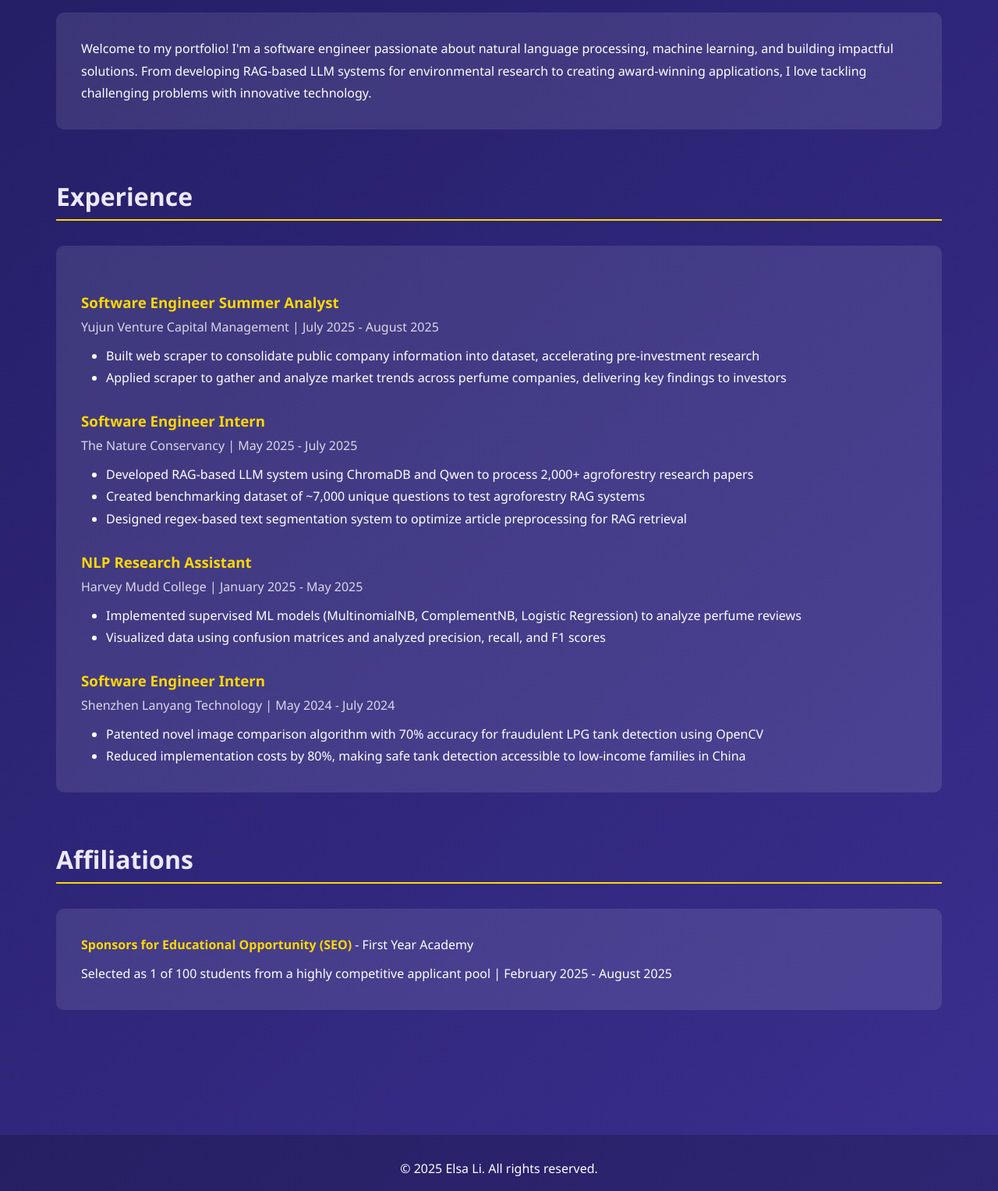
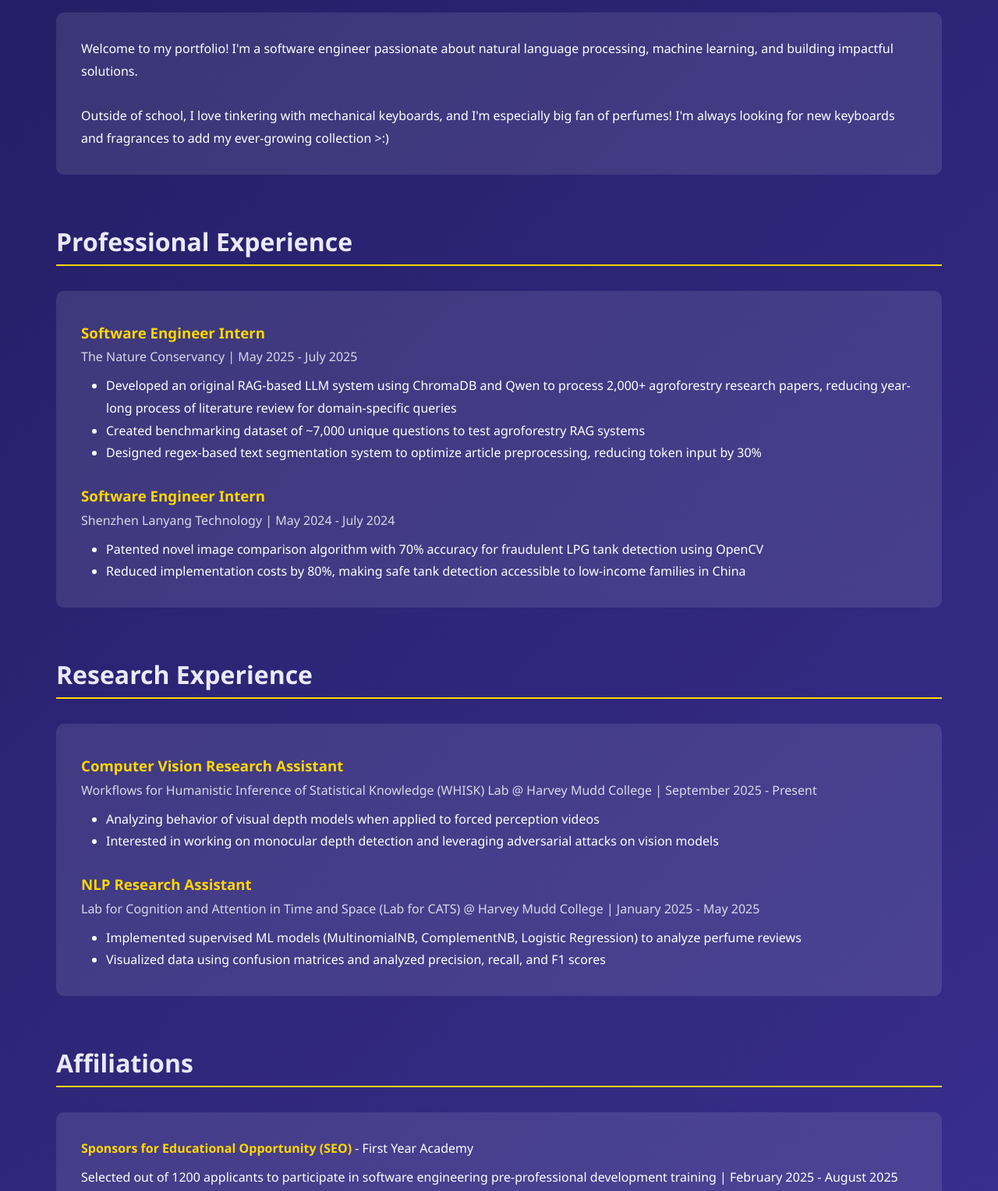
Before and after one commit to elsali123/elsali123.github.io, a plain HTML site: page index.html in a window 1280 px wide. Shown: the part 620-2147 px from the top of the page at 78% size. Drawn offline with Linux system fonts and the light colour scheme.

Commit message:
moved projects and experiences, added lfcats + whisk

```diff
--- a/index.html
+++ b/index.html
@@ -274,7 +274,7 @@
             <img class = "profile-image" src="profile.jpg" alt="Elsa Li" class="profile-image">
             <div>
                 <h1>Elsa Li</h1>
-                <p class="subtitle">Undergraduate Computer Science and Math @ Harvey Mudd College</p>
+                <p class="subtitle">Sophomore Computer Science and Math Student @ Harvey Mudd College</p>
             </div>
         </div>
     </header>
@@ -291,33 +291,26 @@
             <section class="section">
                 <h2>Welcome</h2>
                 <div class="about-content">
-                    <p>Welcome to my portfolio! I'm a software engineer passionate about natural language processing, machine learning, and building impactful solutions. From developing RAG-based LLM systems for environmental research to creating award-winning applications, I love tackling challenging problems with innovative technology.</p>
+                    <p>Welcome to my portfolio! I'm a software engineer passionate about natural language processing, machine learning, and building impactful solutions.
+                    </p>
+                    <br>
+                    <p>
+                        Outside of school, I love tinkering with mechanical keyboards, and I'm especially big fan of perfumes! I'm always looking for new keyboards and
+                        fragrances to add my ever-growing collection >:)
+                    </p>
                 </div>
             </section>
 
             <section class="section">
-                <h2>Experience</h2>
+                <h2>Professional Experience</h2>
                 <div class="about-content">
-                    <h3 style="color: #ffd700; margin-top: 1.5rem;">Software Engineer Summer Analyst</h3>
-                    <p style="opacity: 0.8; margin-bottom: 0.5rem;">Yujun Venture Capital Management | July 2025 - August 2025</p>
-                    <ul style="margin-left: 2rem; margin-top: 0.5rem;">
-                        <li>Built web scraper to consolidate public company information into dataset, accelerating pre-investment research</li>
-                        <li>Applied scraper to gather and analyze market trends across perfume companies, delivering key findings to investors</li>
-                    </ul>
-
-                    <h3 style="color: #ffd700; margin-top: 1.5rem;">Software Engineer Intern</h3>
+                    <h3 style="color: #ffd700; margin-top: 0.3rem;">Software Engineer Intern</h3>
                     <p style="opacity: 0.8; margin-bottom: 0.5rem;">The Nature Conservancy | May 2025 - July 2025</p>
                     <ul style="margin-left: 2rem; margin-top: 0.5rem;">
-                        <li>Developed RAG-based LLM system using ChromaDB and Qwen to process 2,000+ agroforestry research papers</li>
+                        <li>Developed an original RAG-based LLM system using ChromaDB and Qwen to process 2,000+ agroforestry research papers,
+                        reducing year-long process of literature review for domain-specific queries</li>
                         <li>Created benchmarking dataset of ~7,000 unique questions to test agroforestry RAG systems</li>
-                        <li>Designed regex-based text segmentation system to optimize article preprocessing for RAG retrieval</li>
-                    </ul>
-
-                    <h3 style="color: #ffd700; margin-top: 1.5rem;">NLP Research Assistant</h3>
-                    <p style="opacity: 0.8; margin-bottom: 0.5rem;">Harvey Mudd College | January 2025 - May 2025</p>
-                    <ul style="margin-left: 2rem; margin-top: 0.5rem;">
-                        <li>Implemented supervised ML models (MultinomialNB, ComplementNB, Logistic Regression) to analyze perfume reviews</li>
-                        <li>Visualized data using confusion matrices and analyzed precision, recall, and F1 scores</li>
+                        <li>Designed regex-based text segmentation system to optimize article preprocessing, reducing token input by 30%</li>
                     </ul>
 
                     <h3 style="color: #ffd700; margin-top: 1.5rem;">Software Engineer Intern</h3>
@@ -329,11 +322,32 @@
                 </div>
             </section>
 
+            <section class = "section">
+
+                <h2> Research Experience</h2>
+                <div class = "about-content">
+                    <h3 style="color: #ffd700; margin-top: 0.3rem;">Computer Vision Research Assistant</h3>
+                    <p style="opacity: 0.8; margin-bottom: 0.5rem;">Workflows for Humanistic Inference of Statistical Knowledge (WHISK) Lab @ Harvey Mudd College | September 2025 - Present</p>
+                    <ul style="margin-left: 2rem; margin-top: 0.5rem;">
+                        <li>Analyzing behavior of visual depth models when applied to forced perception videos</li>
+                        <li>Interested in working on monocular depth detection and leveraging adversarial attacks on vision models</li>
+                    </ul>
+
+                    <h3 style="color: #ffd700; margin-top: 1.5rem;">NLP Research Assistant</h3>
+                    <p style="opacity: 0.8; margin-bottom: 0.5rem;">Lab for Cognition and Attention in Time and Space (Lab for CATS) @ Harvey Mudd College | January 2025 - May 2025</p>
+                    <ul style="margin-left: 2rem; margin-top: 0.5rem;">
+                        <li>Implemented supervised ML models (MultinomialNB, ComplementNB, Logistic Regression) to analyze perfume reviews</li>
+                        <li>Visualized data using confusion matrices and analyzed precision, recall, and F1 scores</li>
+                    </ul>
+                </div>
+
+            </section>
+
             <section class="section">
                 <h2>Affiliations</h2>
                 <div class="about-content">
                     <p><strong style="color: #ffd700;">Sponsors for Educational Opportunity (SEO)</strong> - First Year Academy</p>
-                    <p style="margin-top: 0.5rem;">Selected as 1 of 100 students from a highly competitive applicant pool | February 2025 - August 2025</p>
+                    <p style="margin-top: 0.5rem;">Selected out of 1200 applicants to participate in software engineering pre-professional development training | February 2025 - August 2025</p>
                 </div>
             </section>
 
```
